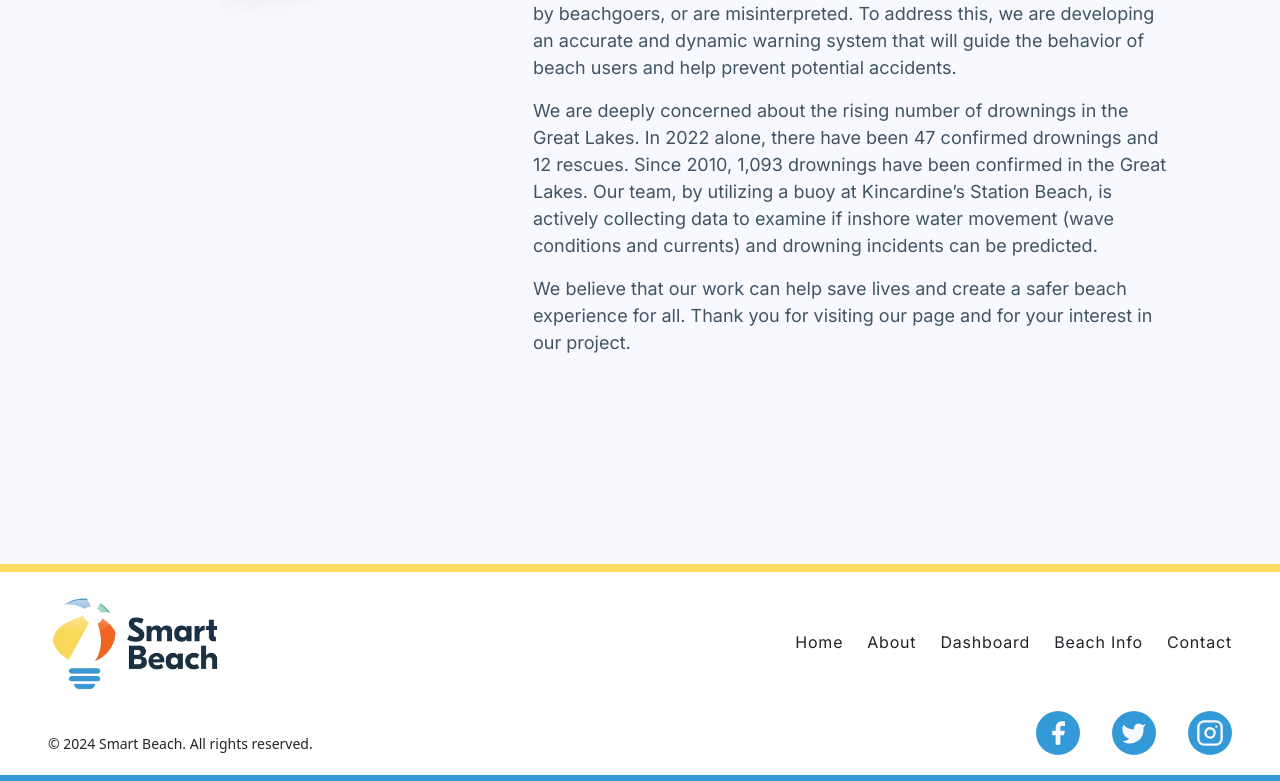
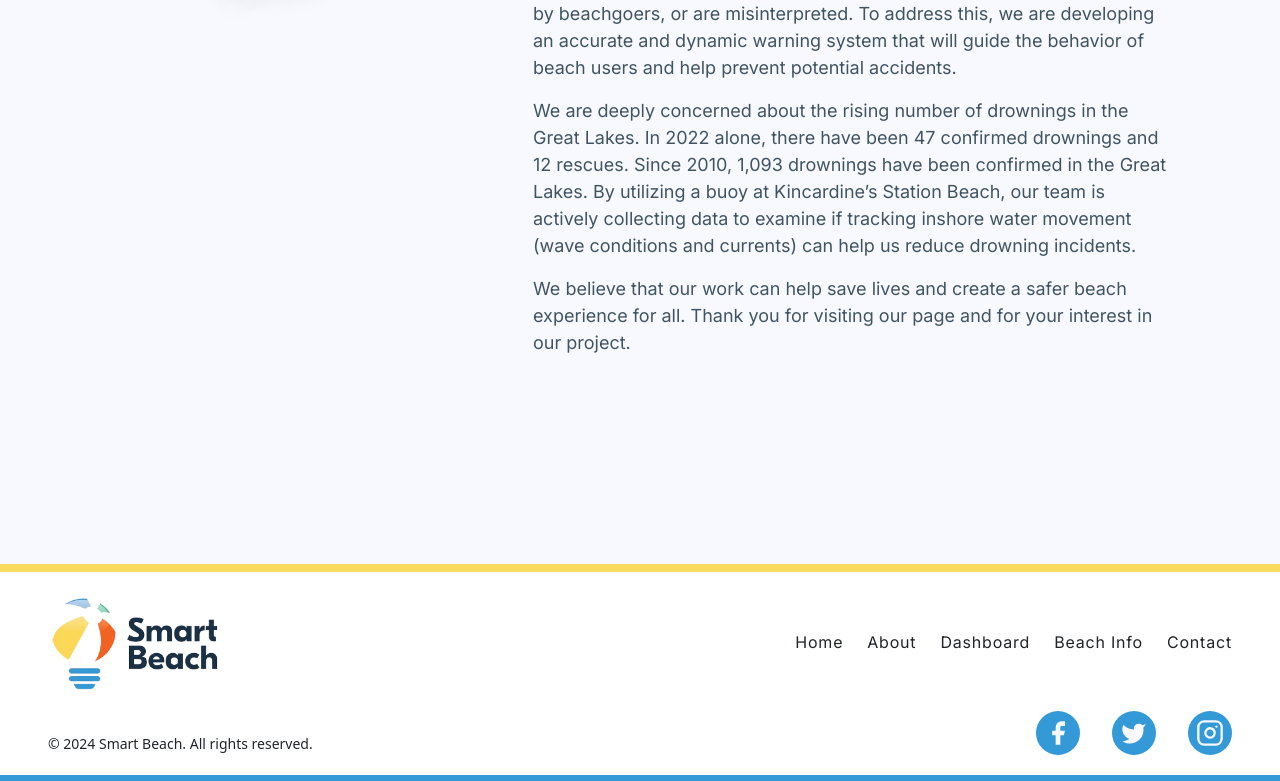
Before and after one commit to C-Blouin/SmartBeach, a React (Vite) app: page /about in a window 1280 px wide. Shown: the part 827-1608 px from the top of the page. Built offline with nearby package versions, Linux system fonts and the light colour scheme.

Commit message:
Update About.jsx
Michele - updating copy on home page for clarity

```diff
--- a/src/views/About.jsx
+++ b/src/views/About.jsx
@@ -40,10 +40,9 @@ function About() {
                 We are deeply concerned about the rising number of drownings in
                 the Great Lakes. In 2022 alone, there have been 47 confirmed
                 drownings and 12 rescues. Since 2010, 1,093 drownings have been
-                confirmed in the Great Lakes. Our team, by utilizing a buoy at
-                Kincardine’s Station Beach, is actively collecting data to examine
-                if inshore water movement (wave conditions and currents) and
-                drowning incidents can be predicted.
+                confirmed in the Great Lakes. By utilizing a buoy at
+                Kincardine’s Station Beach, our team is actively collecting data to examine
+                if tracking inshore water movement (wave conditions and currents) can help us reduce drowning incidents.
               </p>
               <p>
                 We believe that our work can help save lives and create a safer
```
